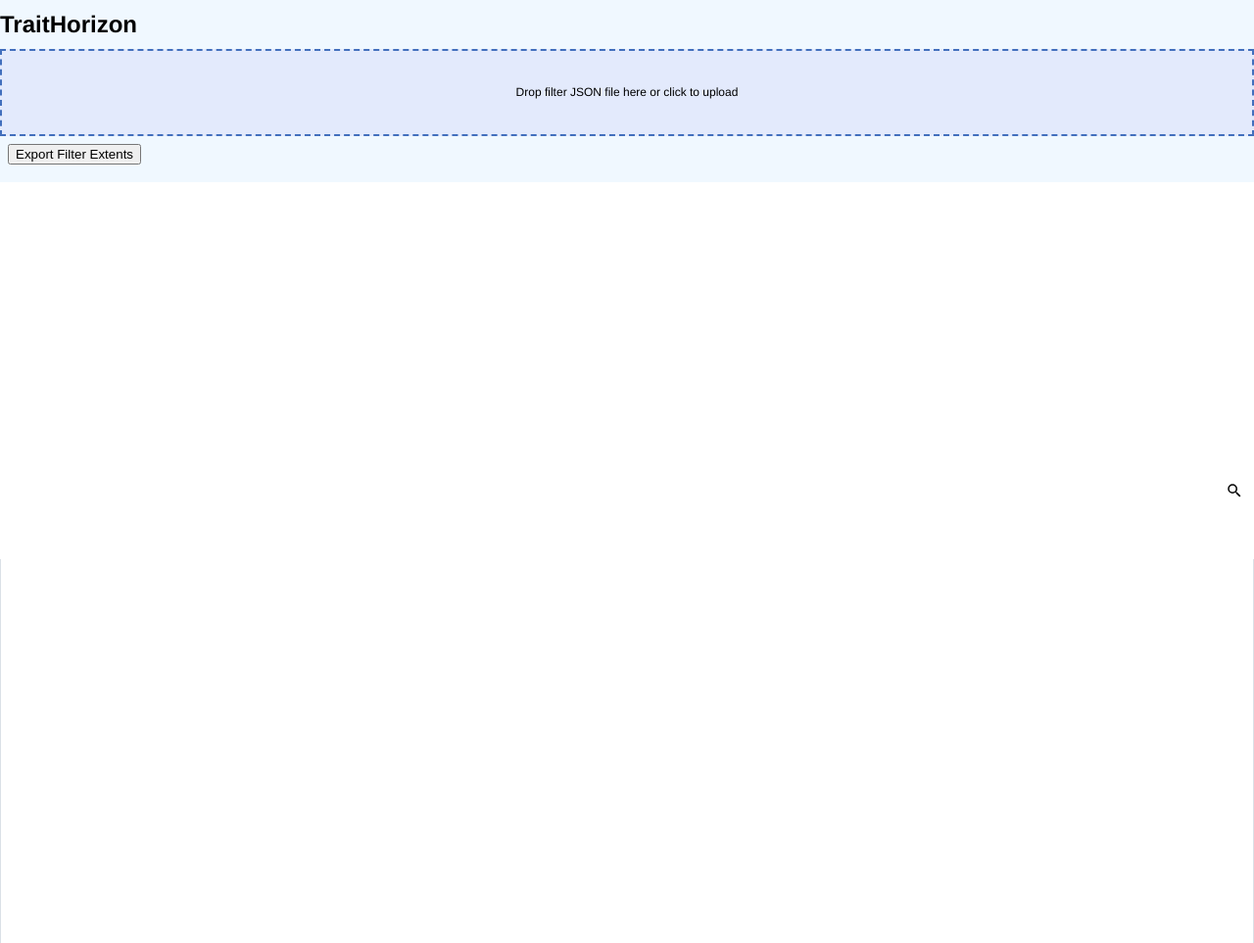
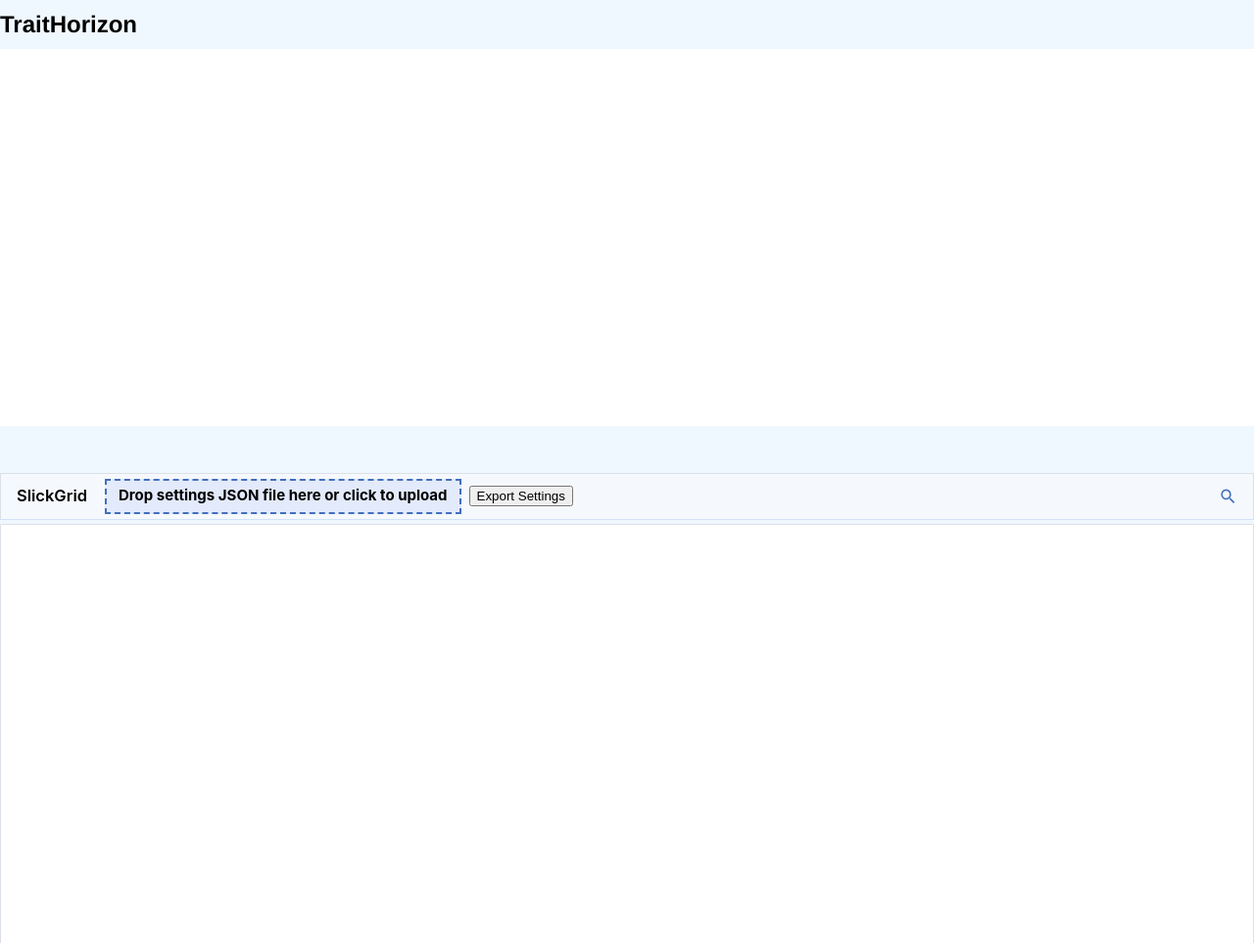
Before and after one commit to choosehappy/TraitHorizon, a Flask app: page / in a window 1280 px wide. Shown: the whole page at 98% size. Run offline with Flask 3, Linux system fonts and the light colour scheme; data that the repository does not hold is empty; parts of the project's set-up code (start-up, migrations or seed data) failed here and were passed over; some libraries are stand-ins or nearby versions.

Commit message:
- Refactor settings import functionality and update Dropzone integration in SlickGrid. - Export filtered row ids within settings.json file - Rename "extents" to "settings"

```diff
--- a/traithorizon/static/js/slickgrid.js
+++ b/traithorizon/static/js/slickgrid.js
@@ -11,14 +11,14 @@ const BRUSH_MODES = {
 };
 const BRUSH_MODE = BRUSH_MODES.ONE_D_AXES;	// Change this to switch brush modes
 
-const JSON_TABSIZE = 2;
+const JSON_TABSIZE = 3;
 
 $(document).ready(function () {
 	console.log("[LOG] Document ready.");
 
 	// Initialize Dropzone for filter import
-	initFilterDropzone();
-	initExportFilterExtentsButton();
+	initSettingsDropzone();
+	initExportSettingsButton();
 	//call the /tsv endpoint to get a tsv file
 	$.ajax({
 		url: "./hide_axes",
@@ -37,25 +37,26 @@ $(document).ready(function () {
 	});
 });
 
-function initFilterDropzone() {
+function initSettingsDropzone() {
 	if (window.Dropzone) {
 		Dropzone.autoDiscover = false;
-		var filterDropzone = new Dropzone("#filter-dropzone", {
+		var settingsDropzone = new Dropzone("#settings-dropzone", {
 			url: "#", // No actual upload
 			autoProcessQueue: false,
 			acceptedFiles: ".json",
 			maxFiles: 1,
-			addRemoveLinks: true,
-			dictDefaultMessage: "Drop settings JSON file here or click to upload",
+			addRemoveLinks: false, // Don't show remove links
+			previewsContainer: false, // Don't display file preview
 			init: function () {
 				this.on("addedfile", function (file) {
 					var reader = new FileReader();
 					reader.onload = function (e) {
 						try {
-							var extents = JSON.parse(e.target.result);
-							setParcoordsFilterExtents(extents);
+							var jsonData = JSON.parse(e.target.result);
+							var filterSettings = jsonData.filterSettings;
+							setParcoordsFilterSettings(filterSettings);
 						} catch (err) {
-							alert("Invalid JSON file. Please ensure the file contains valid settings data.\n\nError details: " + err); ;
+							alert("Invalid JSON file. Please ensure the file contains valid settings data.\n\nError details: " + err);
 						}
 					};
 					reader.readAsText(file);
@@ -164,37 +165,40 @@ function initParcoords(data) {
 	rotateLabels(PARCOORDS);
 }
 
-function getParcoordsFilterExtents() {
+function getParcoordsFilterSettings() {
 	const brushExtents = PARCOORDS.brushExtents();
+	const filterSettings = {};
 	if (BRUSH_MODE === BRUSH_MODES.ONE_D_AXES_MULTI) {
 		// Support for multi axes-formatted extents
-			const extents = {};
 		for (const key in brushExtents) {
 			const arr = brushExtents[key];
 			if (Array.isArray(arr) && arr.length > 0) {
-					extents[key] = arr
+				filterSettings[key] = arr
 					.filter(obj => obj && obj.selection && Array.isArray(obj.selection.scaled))
 					.map(obj => obj.selection.scaled.slice(0, 2).reverse());
 			}
 		}
-			return extents;
+		return filterSettings;
 	} else if (BRUSH_MODE === BRUSH_MODES.ONE_D_AXES) {
 		// Handle 1D-axes brush mode
-			const extents = {};
 		for (const key in brushExtents) {
 			const sel = brushExtents[key];
 			if (sel && sel.selection && Array.isArray(sel.selection.scaled)) {
-					extents[key] = sel.selection.scaled.slice(0, 2).reverse();
+				filterSettings[key] = sel.selection.scaled.slice(0, 2).reverse();
 			}
 		}
-			return extents;
+		return filterSettings;
 	}
 }
 
-function setParcoordsFilterExtents(extents) {
-	console.log("[LOG] Setting parcoords filter extents:", extents);
+function getFilteredRowIds() {
+	return DATA_VIEW.getFilteredItems().map(d => d.id);
+}
+
+function setParcoordsFilterSettings(filterSettings) {
+	console.log("[LOG] Setting parcoords filter settings:", filterSettings);
 	PARCOORDS.brushMode(BRUSH_MODE);
-	PARCOORDS.brushExtents(extents);
+	PARCOORDS.brushExtents(filterSettings);
 	PARCOORDS.renderBrushed();
 }
 
@@ -360,23 +364,26 @@ function updateFilter() {
 	DATA_VIEW.refresh();
 }
 
-function initExportFilterExtentsButton() {
+function initExportSettingsButton() {
 	const gridParent = document.getElementById('dropzone-parent');
 	const exportBtn = document.createElement('button');
-	exportBtn.textContent = 'Export Filter Extents';
+	exportBtn.textContent = 'Export Settings';
 	exportBtn.style.margin = '8px';
-	exportBtn.onclick = exportFilterExtents;
+	exportBtn.onclick = exportSettings;
 	gridParent.insertBefore(exportBtn, gridParent.lastChild);
 }
 
-function exportFilterExtents() {
-	const extents = getParcoordsFilterExtents();
-	console.log("Exporting filter extents:", extents);
-	const blob = new Blob([JSON.stringify(extents, null, JSON_TABSIZE)], { type: 'application/json' });
+function exportSettings() {
+	const settings = {
+		filterSettings: getParcoordsFilterSettings(),
+		filteredRowIds: getFilteredRowIds()
+	};
+
+	const blob = new Blob([JSON.stringify(settings, null, JSON_TABSIZE)], { type: 'application/json' });
 	const url = URL.createObjectURL(blob);
 	const a = document.createElement('a');
 	a.href = url;
-	a.download = 'filter_extents.json';
+	a.download = 'settings.json';
 	document.body.appendChild(a);
 	a.click();
 	document.body.removeChild(a);
--- a/traithorizon/templates/index.html
+++ b/traithorizon/templates/index.html
@@ -113,12 +113,6 @@
         <div class="card" style="height: 45vh;">
           <!-- THE PARALLEL COORDINATES PLOT -->
           <div class="card-body">
-            <!-- Dropzone for filter import -->
-            <div id="dropzone-parent" style="margin-bottom: 10px;">
-              <form action="#" class="dropzone" id="filter-dropzone" style="background: #e3eafc; border: 2px dashed #426fbd; min-height: 60px; padding: 10px;">
-                <div class="dz-message" data-dz-message><span>Drop filter JSON file here or click to upload</span></div>
-              </form>
-            </div>
             <div id="parcoords-parent" style="overflow-x: scroll;">
               <div id="example" class="parcoords" style="height: 40vh; position: relative;"></div>
             </div>
@@ -133,13 +127,22 @@
           <div class="card-body">
             <div id="slickgrid-parent">
               <div style="width:100%;">
-                <div class="grid-header" style="width:100%">
-                  <label>SlickGrid</label>
-                  <span id="filter-toggle" style="float:right;margin:0px 4px auto 6px;cursor:pointer"
+                <div class="grid-header" style="width:100%; display: flex; align-items: center; justify-content: space-between; background: #f5f8fc; border-bottom: 1px solid #d1e3f8; padding: 10px 16px; box-sizing: border-box; min-height: 48px;">
+                  <div style="display: flex; align-items: center;">
+                    <label style="font-weight: 600; font-size: 1.1em; margin-right: 18px;">SlickGrid</label>
+                    <!-- Dropzone for settings import -->
+                    <span id="dropzone-parent" style="display: inline-block; vertical-align: middle; margin-bottom: 0; margin-left: 0;">
+                      <form action="#" class="dropzone" id="settings-dropzone" style="display: inline-block; background: #e3eafc; border: 2px dashed #426fbd; min-height: 36px; padding: 6px 12px; margin: 0; vertical-align: middle;">
+                        <div class="dz-message" data-dz-message style="margin: 0;"><span>Drop settings JSON file here or click to upload</span></div>
+                      </form>
+                    </span>
+                  </div>
+                  <span id="filter-toggle"
+                    style="margin-left: 18px; cursor:pointer; vertical-align: middle; font-size: 1.3em; color: #426fbd;"
                     class="sgi sgi-search" title="Toggle search panel"></span>
                 </div>
-                <div id="grid" class="slick-container alpine-theme" style="width:100%;height:500px;"></div>
-                <div id="pager" style="width:100%;"></div>
+                <div id="grid" class="slick-container alpine-theme" style="width:100%;height:500px; background: #fff; border-radius: 0 0 6px 6px; box-shadow: 0 2px 8px rgba(66,111,189,0.04);"></div>
+                <div id="pager" style="width:100%; background: #f5f8fc; border-top: 1px solid #d1e3f8; border-radius: 0 0 6px 6px;"></div>
               </div>
             </div>
           </div>
```
Lines whose indentation alone changed are shown as unchanged.
